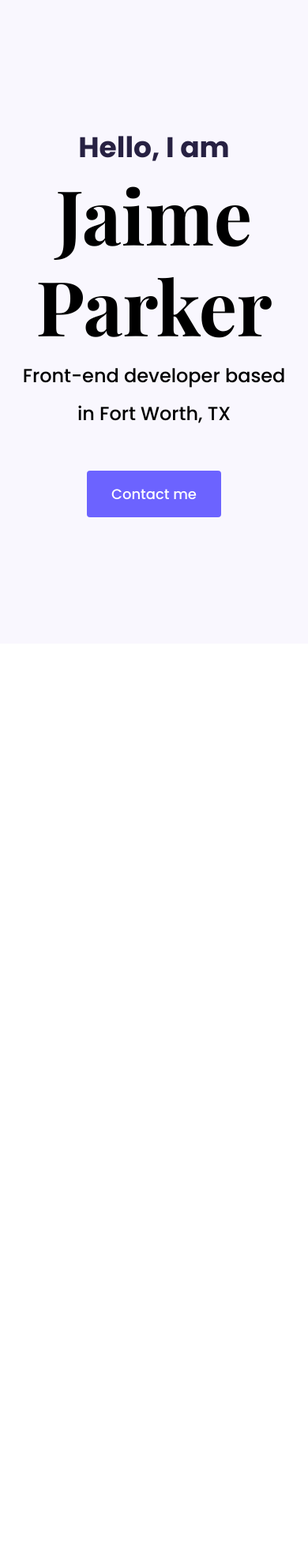
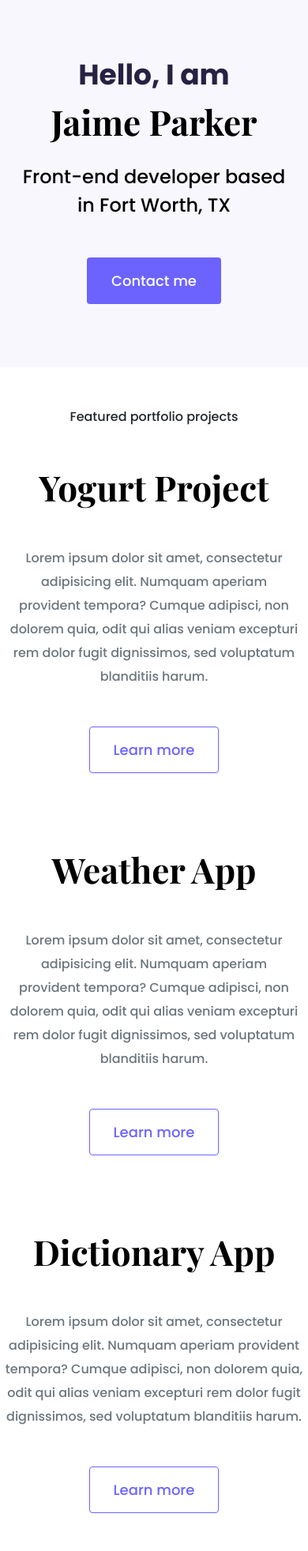
Before and after one commit to Karmahen/Portfolio-Project-2022, a plain HTML site: page index.html in a window 390 px wide. Shown: the whole page at 79% size. Before the commit the page ends 844 px from the top, so only its background shows below. Drawn offline with nearby package versions, Linux system fonts and the light colour scheme.

Commit message:
Added homepage content design

```diff
--- a/index.html
+++ b/index.html
@@ -33,5 +33,78 @@
         <a href="#" class="btn btn-branding">Contact me</a>
       </div>
     </div>
+    <p class="text-center m-5">Featured portfolio projects</p>
+    <div class="container">
+      <div class="row mb-5">
+        <div class="col d-none d-lg-block">
+          <img src="images/yogurt.png" alt="yogurt project" class="img-fluid" />
+        </div>
+        <!--col close-->
+        <div class="col">
+          <div class="project-description">
+            <h2 class="mb-5">Yogurt Project</h2>
+            <p class="mb-5 text-muted">
+              Lorem ipsum dolor sit amet, consectetur adipisicing elit. Numquam
+              aperiam provident tempora? Cumque adipisci, non dolorem quia, odit
+              qui alias veniam excepturi rem dolor fugit dignissimos, sed
+              voluptatum blanditiis harum.
+            </p>
+            <a href="" class="btn btn-branding-outline mb-5">Learn more</a>
+          </div>
+          <!--project description close-->
+        </div>
+        <!--col close-->
+      </div>
+      <!--row close-->
+      <!--start 2nd row-->
+      <div class="row mb-5">
+        <div class="col">
+          <div class="project-description">
+            <h2 class="mb-5">Weather App</h2>
+            <p class="mb-5 text-muted">
+              Lorem ipsum dolor sit amet, consectetur adipisicing elit. Numquam
+              aperiam provident tempora? Cumque adipisci, non dolorem quia, odit
+              qui alias veniam excepturi rem dolor fugit dignissimos, sed
+              voluptatum blanditiis harum.
+            </p>
+            <a href="" class="btn btn-branding-outline mb-5">Learn more</a>
+          </div>
+          <!--project description close-->
+        </div>
+        <!--col close-->
+        <div class="col d-none d-lg-block">
+          <img src="images/weather.png" alt="weather app" class="img-fluid" />
+        </div>
+      </div>
+      <!--col close-->
+    </div>
+    <!--row close-->
+    <!--start 3rd row-->
+    <div class="row">
+      <div class="col d-none d-lg-block">
+        <img
+          src="images/dictionary.png"
+          alt="dictionary app"
+          class="img-fluid"
+        />
+      </div>
+        <div class="col">
+          <div class="project-description">
+            <h2 class="mb-5">Dictionary App</h2>
+            <p class="mb-5 text-muted">
+              Lorem ipsum dolor sit amet, consectetur adipisicing elit. Numquam
+              aperiam provident tempora? Cumque adipisci, non dolorem quia, odit
+              qui alias veniam excepturi rem dolor fugit dignissimos, sed
+              voluptatum blanditiis harum.
+            </p>
+            <a href="" class="btn btn-branding-outline mb-5">Learn more</a>
+          </div>
+          <!--close project description-->
+        </div>
+        <!--col close-->
+      </div>
+      <!--row close-->
+    </div>
+    <!--container close-->
   </body>
 </html>
--- a/styles/portfolio.css
+++ b/styles/portfolio.css
@@ -22,23 +22,25 @@ h6 {
 
 h1 {
   font-size: 96px;
+  line-height: 1.5;
+}
+
+h2 {
+  font-size: 64px;
 }
 
 p {
   font-weight: normal;
+  font-size: 16px;
+  line-height: 30px;
 }
 
 .hero h2 {
   font-family: var(--default-font-family);
   font-weight: normal;
-  line-height: 2;
+  line-height: 1.5;
   font-size: 24px;
 }
-
-/** font-family: 'Montserrat', sans-serif;
-font-family: 'Playfair Display', serif;
-font-family: 'Poppins', sans-serif;
-font-family: 'Questrial', sans-serif; */
 
 .hero {
   background: var(--secondary-color);
@@ -47,7 +49,6 @@ font-family: 'Questrial', sans-serif; */
 }
 
 .hero p {
-  font-family: "Poppins", sans-serif;
   font-size: 36px;
   color: #272142;
   font-weight: bold;
@@ -62,3 +63,36 @@ font-family: 'Questrial', sans-serif; */
   line-height: 27px;
   padding: 15px 30px;
 }
+
+.btn-branding-outline {
+  font-size: 18px;
+  line-height: 27px;
+  padding: 15px 30px;
+  border-radius: 4px;
+  color: var(--branding-color);
+  background: white;
+  border: 1px solid var(--branding-color);
+}
+
+.project-description {
+  padding: 120px 60px;
+}
+
+@media (max-width: 900px) {
+  h1 {
+    font-size: 44px;
+    line-height: 2;
+  }
+
+  h2 {
+    font-size: 44px;
+  }
+  .project-description {
+    padding: 0;
+    text-align: center;
+  }
+
+  .hero {
+    padding: 80px 20px;
+  }
+}
```
Also changed, not shown: images/dictionary.png (added), images/weather.png (added), images/yogurt.png (added).
